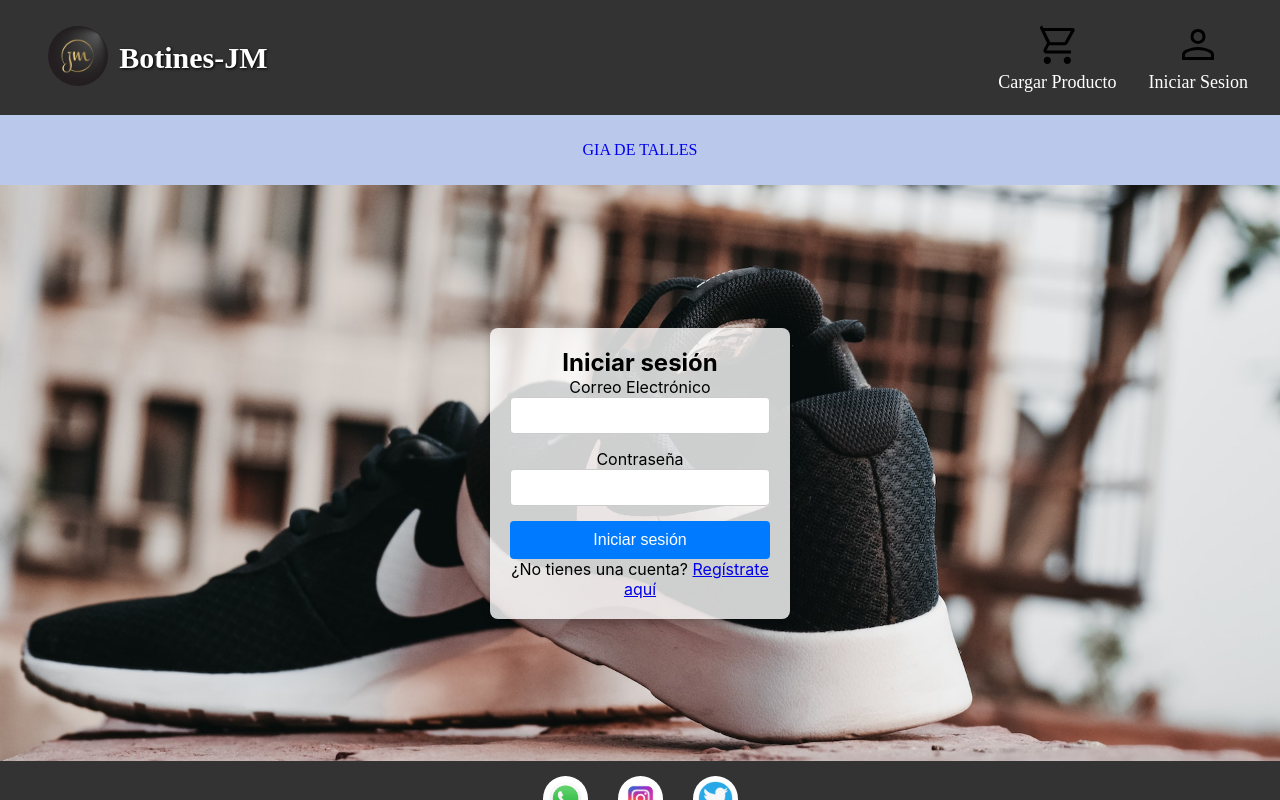
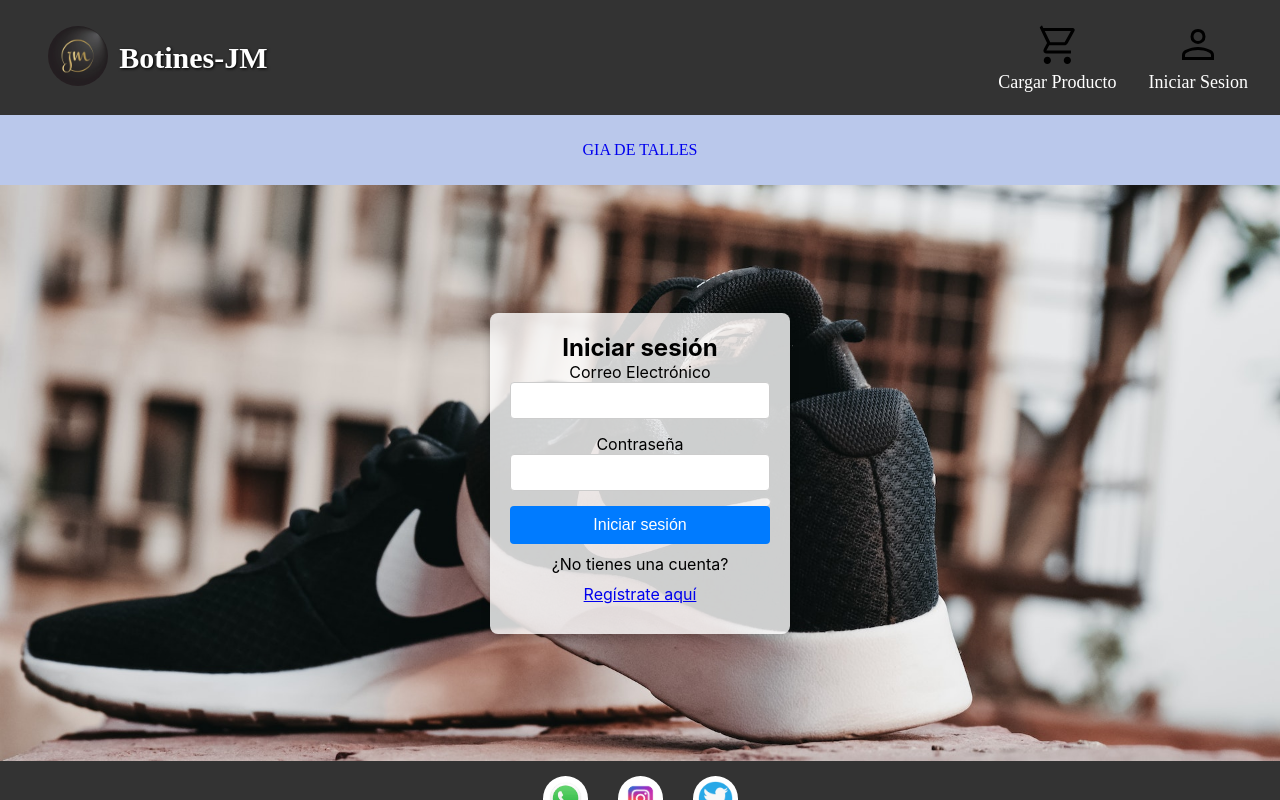
Before and after one commit to etec-integration-project/first-tdd-Juanma-05, a React (Create React App) app: page /sesion in a window 1280 px wide. Built offline with nearby package versions, Linux system fonts and the light colour scheme.

Commit message:
cargar prodcutos funcionando

```diff
--- a/src/components/sesion/sesion.css
+++ b/src/components/sesion/sesion.css
@@ -92,3 +92,7 @@ input {
   opacity: 1; /* Inicialmente completamente visible */
   transition: opacity 0.5s ease-out, transform 0.5s ease-out; /* Transición suave */
 }
+
+.p{
+  margin: 10px;
+}
--- a/src/components/sesion/sesion.jsx
+++ b/src/components/sesion/sesion.jsx
@@ -78,7 +78,8 @@ export default function Login() {
         </div>
 
         <div>
-          <p>¿No tienes una cuenta? <Link to="/register">Regístrate aquí</Link></p>
+          <p className="p">¿No tienes una cuenta? </p>
+          <p className="p"><Link to="/register">Regístrate aquí</Link></p>
         </div>
       </form>
     </div>
```
